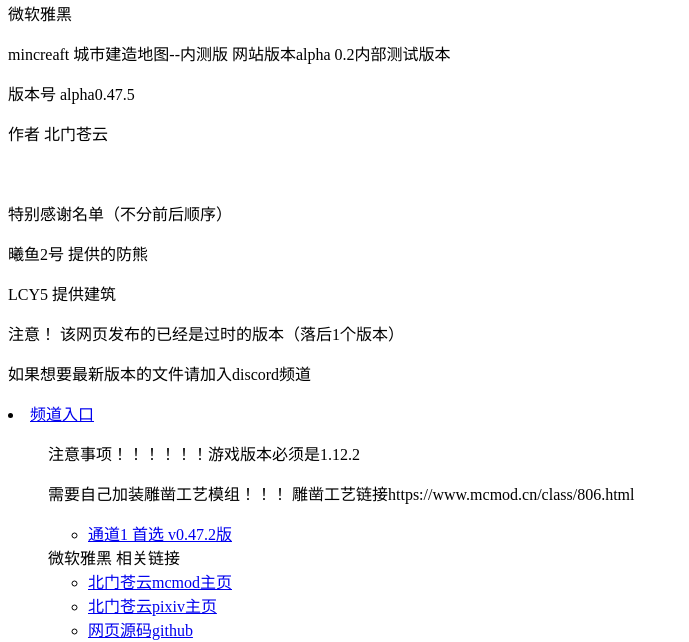
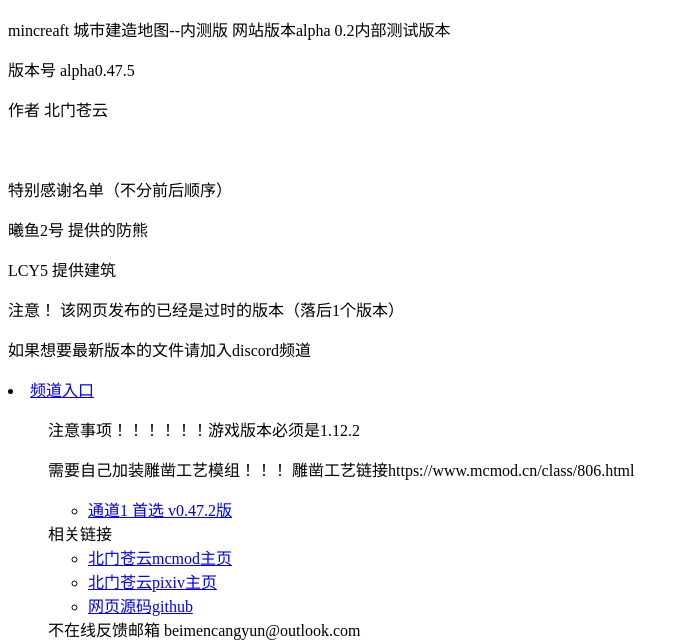
Before and after one commit to wang713713/beimencangyun.github.io, a plain HTML site: page index.html in a window 1280 px wide. Shown: the part 311-953 px from the top of the page, without its empty margins (0-689 px from the left). Drawn offline with Linux system fonts and the light colour scheme.

Commit message:
index.html

```diff
--- a/index.html
+++ b/index.html
@@ -1,7 +1,7 @@
 <!DOCTYPE html>
 
 <html>
-
+<font face="微软雅黑">
  <head>
 
   <meta charset="utf-8" />
@@ -21,7 +21,7 @@
 <html>
 <body>
 
-<font>微软雅黑</font>
+
 <p>mincreaft 城市建造地图--内测版           网站版本alpha 0.2内部测试版本</p>
 <p>版本号 alpha0.47.5<p>
 <p>作者 北门苍云</p>
@@ -51,7 +51,7 @@
     </head>
 </html>
 </body>
-<font>微软雅黑</font>
+
 相关链接
 
 <ul>
@@ -63,7 +63,7 @@
 <ul>
   <li> <a href="https://github.com/beimencangyun/beimencangyun.github.io/blob/186520c75feb3da70619dcaeab1a1c1e412c5f5c/index.html">网页源码github</a> </li>
 </ul
-<font>微软雅黑</font>
+
 <p>不在线反馈邮箱  beimencangyun@outlook.com</p>
 <ul>
   <li> <a href="https://github.com/beimencangyun/srcp-/blob/2db15a20e6838b2fcc4fea993fadaa2acc564684/README.md">Q & A回答</a> </li>
```
